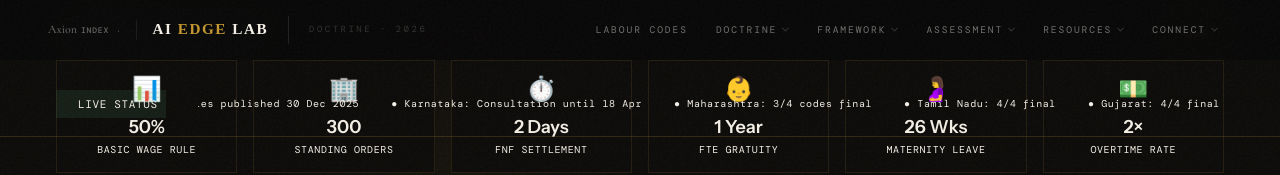
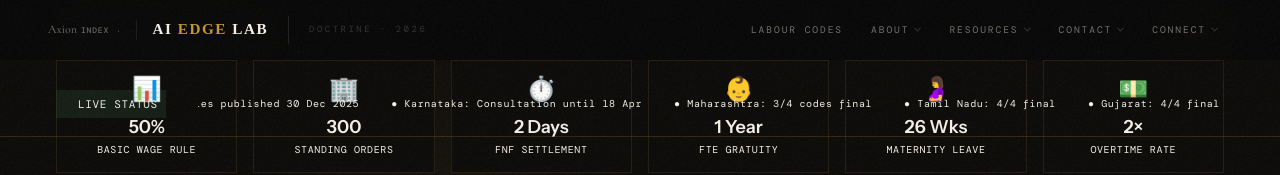
Before and after one commit to axionindex/v0-axionindex-aiedge, a Next.js app: page /labour-codes in a window 1280 px wide. Shown: the top 175 px of the page. Built offline with nearby package versions, Linux system fonts and the light colour scheme.

Commit message:
feat: expand navigation with new sections and links
Add new navigation items and dropdowns for About, Resources, Contact

```diff
--- a/components/navigation.tsx
+++ b/components/navigation.tsx
@@ -14,71 +14,43 @@ const navItems = [
     href: "/labour-codes",
   },
   {
-    label: "Doctrine",
+    label: "About",
     groups: [
       {
-        label: "The Three Structural Shifts",
+        label: "Axion Index",
         items: [
-          { num: "01", title: "Intelligence is Becoming Abundant", sub: "The supply shock — cognitive tasks now done by machines", href: "#shifts" },
-          { num: "02", title: "Judgment Becomes the New Scarcity", sub: "The new premium — consequence-bearing decisions", href: "#shifts" },
-          { num: "03", title: "Organisations Must Redesign Work", sub: "The operating challenge — before the market forces it", href: "#shifts" },
-        ],
-      },
-      {
-        label: "What Must Change",
-        items: [
-          { num: "→", title: "For the Individual", sub: "Career strategy rewrite", href: "#changes", tabIndex: 0 },
-          { num: "→", title: "For the Leader", sub: "Structural question, not a tech question", href: "#changes", tabIndex: 1 },
-          { num: "→", title: "For the Organisation", sub: "Workforce strategy means redesigning work itself", href: "#changes", tabIndex: 2 },
-        ],
-      },
-    ],
-    width: "370px",
-  },
-  {
-    label: "Framework",
-    groups: [
-      {
-        label: "E.D.G.E. — Four Dimensions",
-        items: [
-          { num: "E", title: "Exposure", sub: "Proportion of work that is AI-compressible", href: "#edge", gold: true },
-          { num: "D", title: "Decision Density", sub: "Consequence-bearing judgment you own", href: "#edge", gold: true },
-          { num: "G", title: "Growth of Boundary", sub: "Decision authority — expanding or contracting", href: "#edge", gold: true },
-          { num: "E", title: "Economic Anchoring", sub: "Compensation tied to real scarcity above the line", href: "#edge", gold: true },
-        ],
-      },
-      {
-        label: "Instruments",
-        items: [
-          { num: "→", title: "Ownership Ladders — Judgment & Thinking", sub: "I own → I lead → I contribute → I execute", href: "#ownership" },
-          { num: "∿", title: "The Brainpower Density Curve™", sub: "Where your value sits — and where it's migrating", href: "#bpdcurve" },
+          { num: "→", title: "Our Approach", sub: "Decision architecture for evolving organisations", href: "#approach" },
+          { num: "→", title: "The Operating Architect", sub: "How Nitin Nahata built this system", href: "https://www.perplexity.ai/computer/a/the-making-of-the-operating-ar-mXeHIIQeSJWFEvWxSQaKtw", isExternal: true, highlight: true, gold: true },
+          { num: "→", title: "Family Businesses", sub: "Scaling governance beyond the founder", href: "#family-businesses" },
         ],
       },
     ],
     width: "380px",
   },
   {
-    label: "Assessment",
+    label: "Resources",
     groups: [
       {
-        label: "Choose Your Instrument",
+        label: "Research & Publications",
         items: [
-          { num: "◇", title: "Quick Mirror — Free", sub: "5 min · Instant results on page", href: "/quick-mirror", isPage: true },
-          { num: "◆", title: "Full Diagnostic — Coming Soon", sub: "30 min · PDF report via email", href: "#", isPage: false, disabled: true },
+          { num: "↓", title: "The Doctrine — PDF", sub: "Full manifesto · Laws · Principles · 2026 Edition", href: "/AI-Edge-Doctrine-2026.pdf", isDownload: true, highlight: true, gold: true },
+          { num: "↗", title: "Articles & Insights", sub: "Deep dives on operating architecture", href: "#articles" },
+          { num: "↓", title: "Sample Diagnostic Report", sub: "See what the Full Diagnostic produces", href: "/sample-report", isPage: true, highlight: true, gold: true },
         ],
       },
     ],
-    width: "350px",
+    width: "380px",
     alignRight: 60,
   },
   {
-    label: "Resources",
+    label: "Contact",
     groups: [
       {
-        label: "Publications",
+        label: "Get in Touch",
         items: [
-          { num: "↓", title: "The Doctrine — PDF", sub: "Full manifesto · Laws · Principles · 2026 Edition", href: "/AI-Edge-Doctrine-2026.pdf", isDownload: true, highlight: true, gold: true },
-          { num: "↗", title: "Sample Diagnostic Report", sub: "See what the Full Diagnostic produces", href: "/sample-report", isPage: true, highlight: true, gold: true },
+          { num: "↗", title: "Email", sub: "contact@axionindex.com", href: "mailto:contact@axionindex.com", isExternal: true },
+          { num: "↗", title: "LinkedIn", sub: "Connect with Nitin Nahata", href: "https://www.linkedin.com/in/nahatanitin/", isExternal: true },
+          { num: "↗", title: "Request Diagnostic", sub: "Personalized assessment & playbook", href: "mailto:contact@axionindex.com?subject=Request%20Diagnostic", isExternal: true, highlight: true, gold: true },
         ],
       },
     ],
@@ -114,8 +86,14 @@ export function Navigation() {
 
   const handleNavClick = (
     e: React.MouseEvent<HTMLAnchorElement>,
-    item: { href: string; tabIndex?: number; isPdf?: boolean; isModal?: boolean; isPage?: boolean; isDownload?: boolean }
+    item: { href: string; tabIndex?: number; isPdf?: boolean; isModal?: boolean; isPage?: boolean; isDownload?: boolean; isExternal?: boolean }
   ) => {
+    // Handle external links
+    if (item.isExternal) {
+      window.open(item.href, "_blank");
+      return;
+    }
+
     // Handle page navigation (don't prevent default)
     if (item.isPage) {
       return; // Let the browser handle the navigation normally
```
